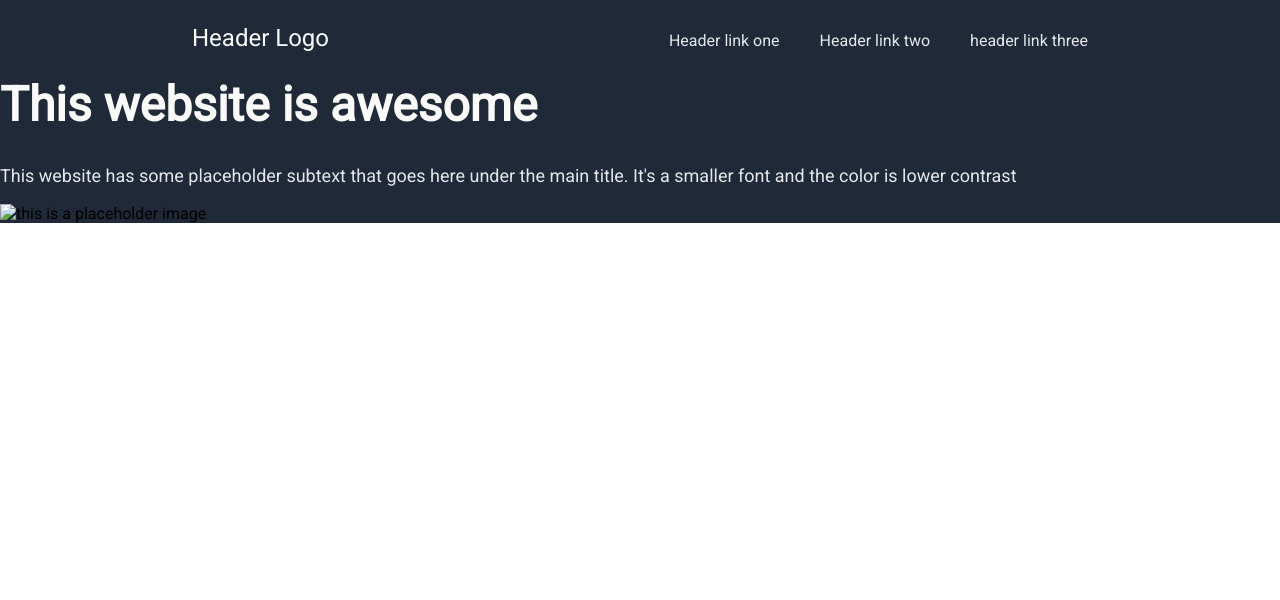
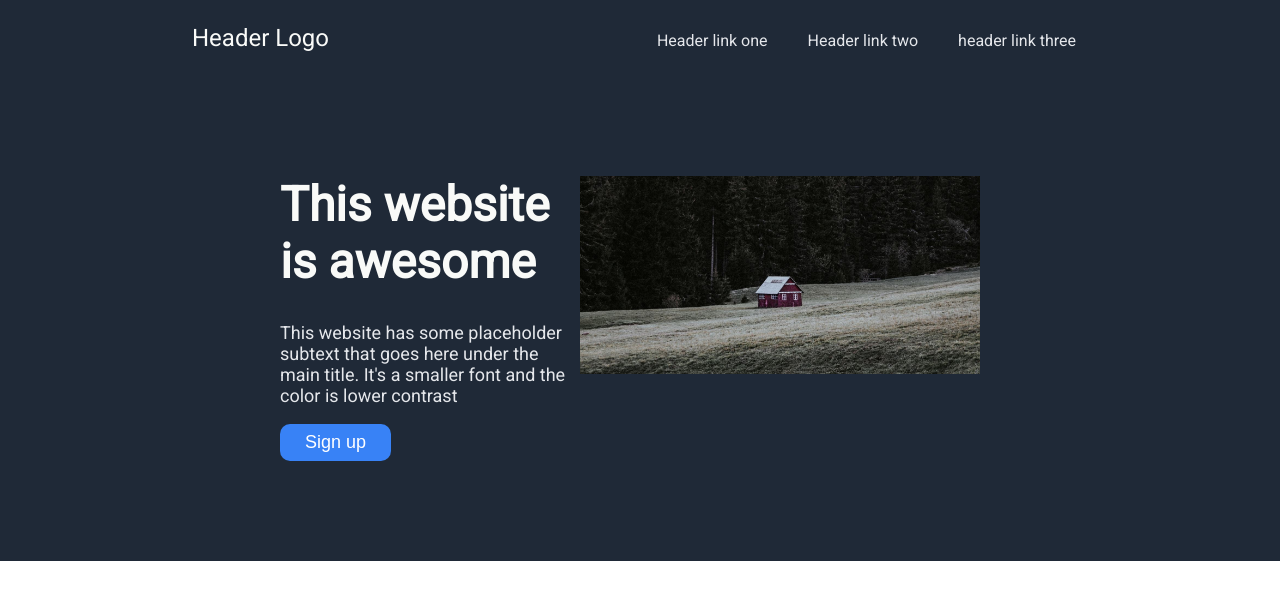
Before and after one commit to RasmusDahlJensen/Flexbox-landing-page, a plain HTML site: page index.html in a window 1280 px wide. Drawn offline with Linux system fonts and the light colour scheme.

Commit message:
Finished the first section

```diff
--- a/assets/style.css
+++ b/assets/style.css
@@ -22,6 +22,7 @@ header nav{
 header nav ul{
     display: flex;
     gap: 40px;
+    margin-right: 12px;
 }
 header nav ul li{
     list-style: none;
@@ -38,17 +39,19 @@ header nav ul li a{
 }
 
 
-.heroheader{
+.containerone{
     background-color: #1F2937;
     margin: 0px;
-    padding: 0px;
+    padding: 100px;
+    display: flex;
+    justify-content: space-between;
 }
 
-.heroheader p{
+.containerone p{
  font-size: 18px;
  color: #e5e7eb;
 }
-.heroheader h1{
+.containerone h1{
     margin-top: 0px;
     font-size: 48px;
     font-weight: 900;
@@ -56,6 +59,34 @@ header nav ul li a{
 }
 
 img{
-    height: 400px;
-    width: 400px;
+    height: auto;
+    width: 40em;
+    max-width: 100%;
 }
+
+.herotext{
+    width: 30em;
+    margin-left: 180px;
+}
+
+.heroimg{
+    margin-right: 200px;
+
+}
+
+.herobutton{
+    background-color: #3882f6;
+    padding: 8px;
+    padding-left: 25px;
+    padding-right: 25px;
+    margin: 0px;
+    border: 0px;
+    font-size: 18px;
+    border-radius: 10px;
+}
+
+.herobutton a{
+    text-decoration: none;
+    text-align: center;
+    color: white;
+}
--- a/index.html
+++ b/index.html
@@ -10,7 +10,7 @@
 </head>
 
 <body>
- <div class="top">
+ <div class="firstsection">
         <header>
             <p class="headerlogo">Header Logo</p>
             <nav>
@@ -21,14 +21,19 @@
                 </ul>
             </nav>
         </header>
-            <div class="heroheader">
+        <div class="containerone">
+            <div class="herotext">
             <h1>This website is awesome</h1>
             <p>This website has some placeholder subtext that goes here under
                 the main title. It's a smaller font and the color is lower contrast
              </p>
+             <button class="herobutton"><a href="#">Sign up</a></button>
+            </div>
 
-             <img src="#" alt="this is a placeholder image">
+                <div class="heroimg">
+             <img src="assets/img/placeholderimg.JPG" alt="this is a placeholder image">
             </div>
+        </div>
 </div>
 
 
```
Also changed, not shown: assets/img/placeholderimg.JPG (added).
